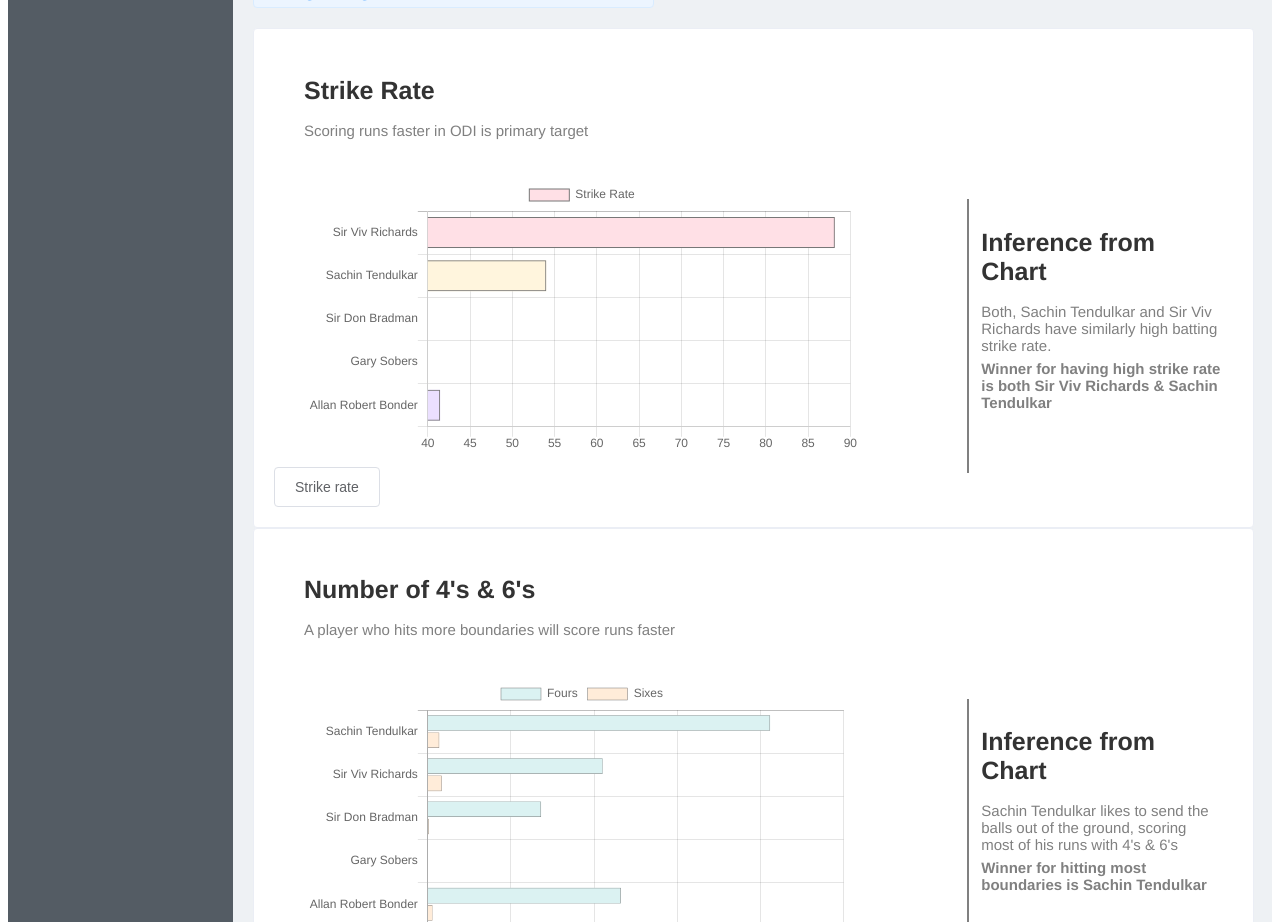
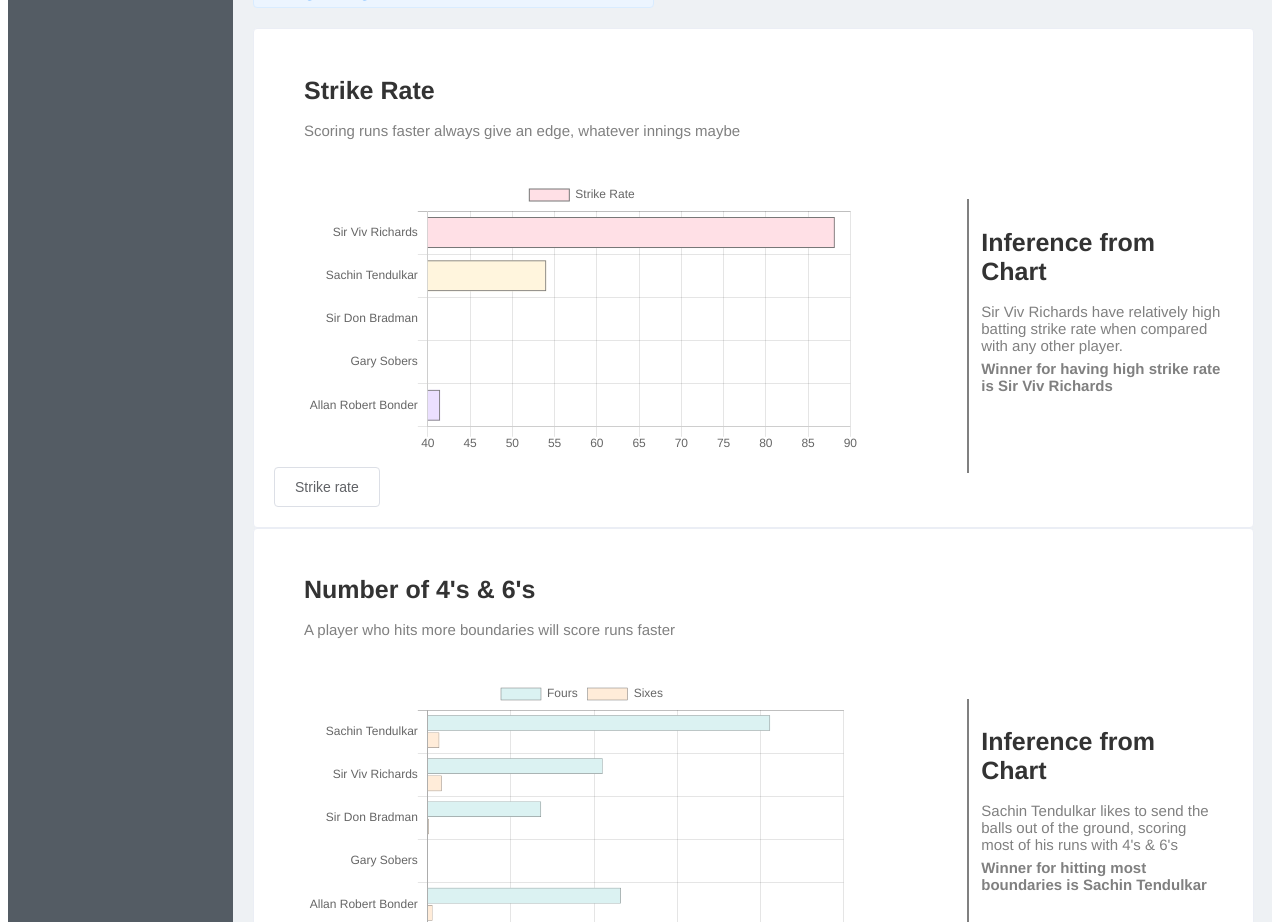
Before and after one commit to tapthoughts/worlds-greatest-cricketer, a Vue app: page /battingTest in a window 1280 px wide. Shown: the part 2660-3582 px from the top of the page. Built offline with nearby package versions, Linux system fonts and the light colour scheme.

Commit message:
strike rate batting viv richards inference

```diff
--- a/src/views/BattingTest.vue
+++ b/src/views/BattingTest.vue
@@ -105,15 +105,15 @@
         <div class="card">
             <Chart
             titleText="Strike Rate"
-            subTitleText="Scoring runs faster in ODI is primary target"
+            subTitleText="Scoring runs faster always give an edge, whatever innings maybe"
             chartType="horizontalBar"
             :chartData="StrikeRateData.data"
             :chartOptions="StrikeRateData.options"
             :parentStyle="chartContainerStyle"
             />
             <Inference
-            inference="Both, Sachin Tendulkar and Sir Viv Richards have similarly high batting strike rate."
-            winner="both Sir Viv Richards & Sachin Tendulkar"
+            inference="Sir Viv Richards have relatively high batting strike rate when compared with any other player."
+            winner="Sir Viv Richards"
             titleText="having high strike rate"
             />
             <br/>
```
